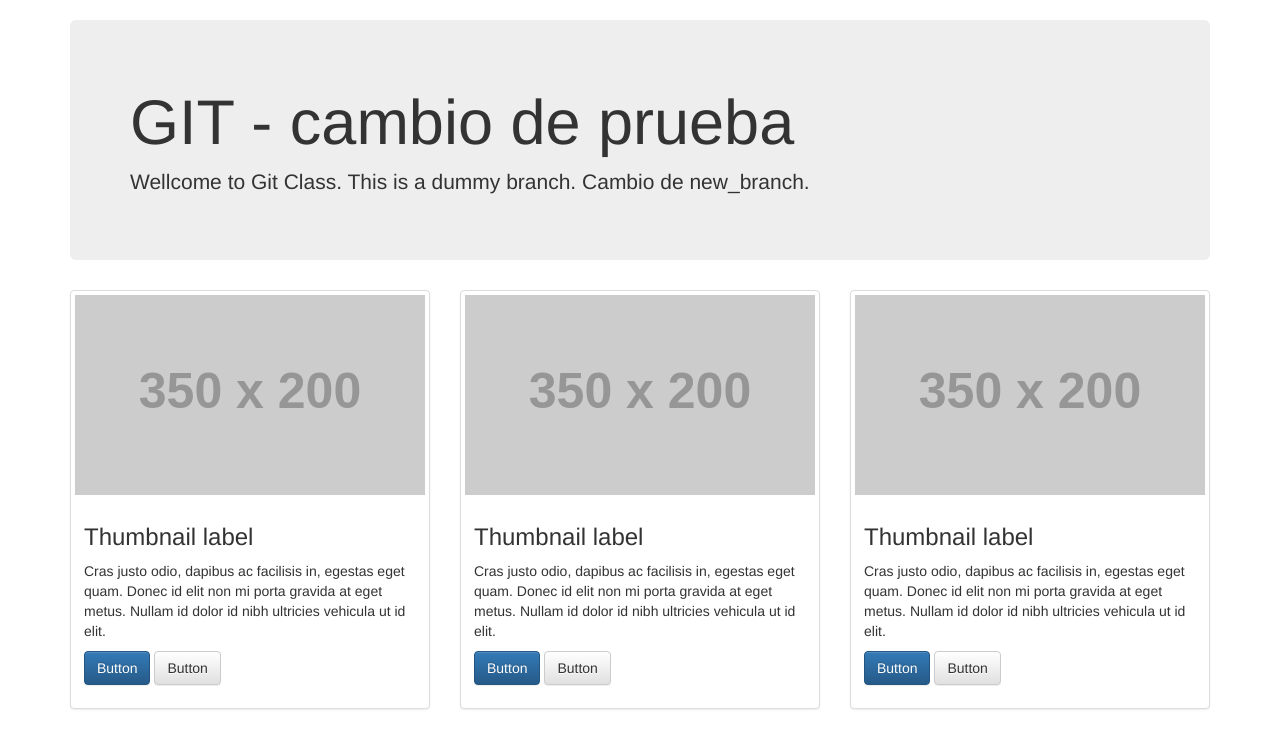
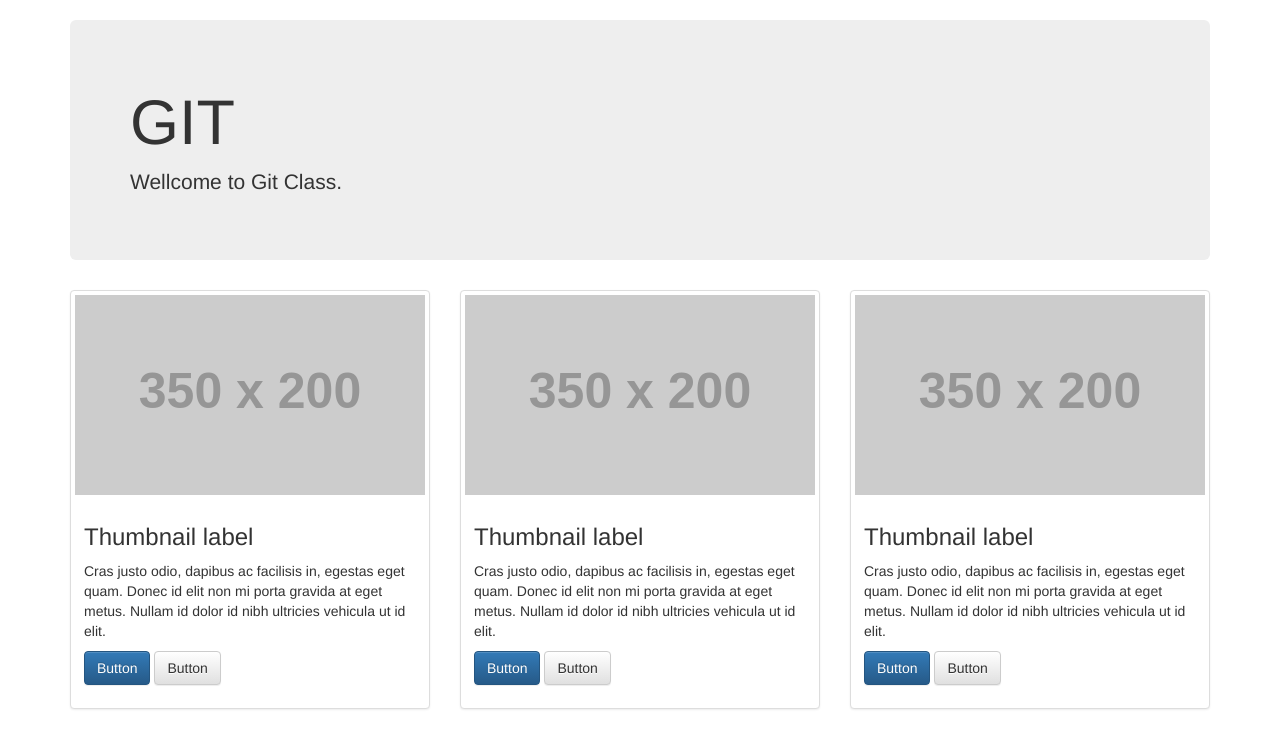
Before and after one commit to Joelzm/git-class, a plain HTML site: page index.html in a window 1280 px wide. Drawn offline with nearby package versions, Linux system fonts and the light colour scheme; placeholder pictures from the web are drawn by us.

Commit message:
Cleaning

```diff
--- a/index.html
+++ b/index.html
@@ -10,8 +10,8 @@
     <div class="container">
         <br/>
         <div class="jumbotron">
-            <h1>GIT - cambio de prueba</h1>
-            <p>Wellcome to Git Class. This is a dummy branch. Cambio de new_branch.</p>
+            <h1>GIT</h1>
+            <p>Wellcome to Git Class.</p>
         </div>
         <section>
             <div class="gallery">
```
